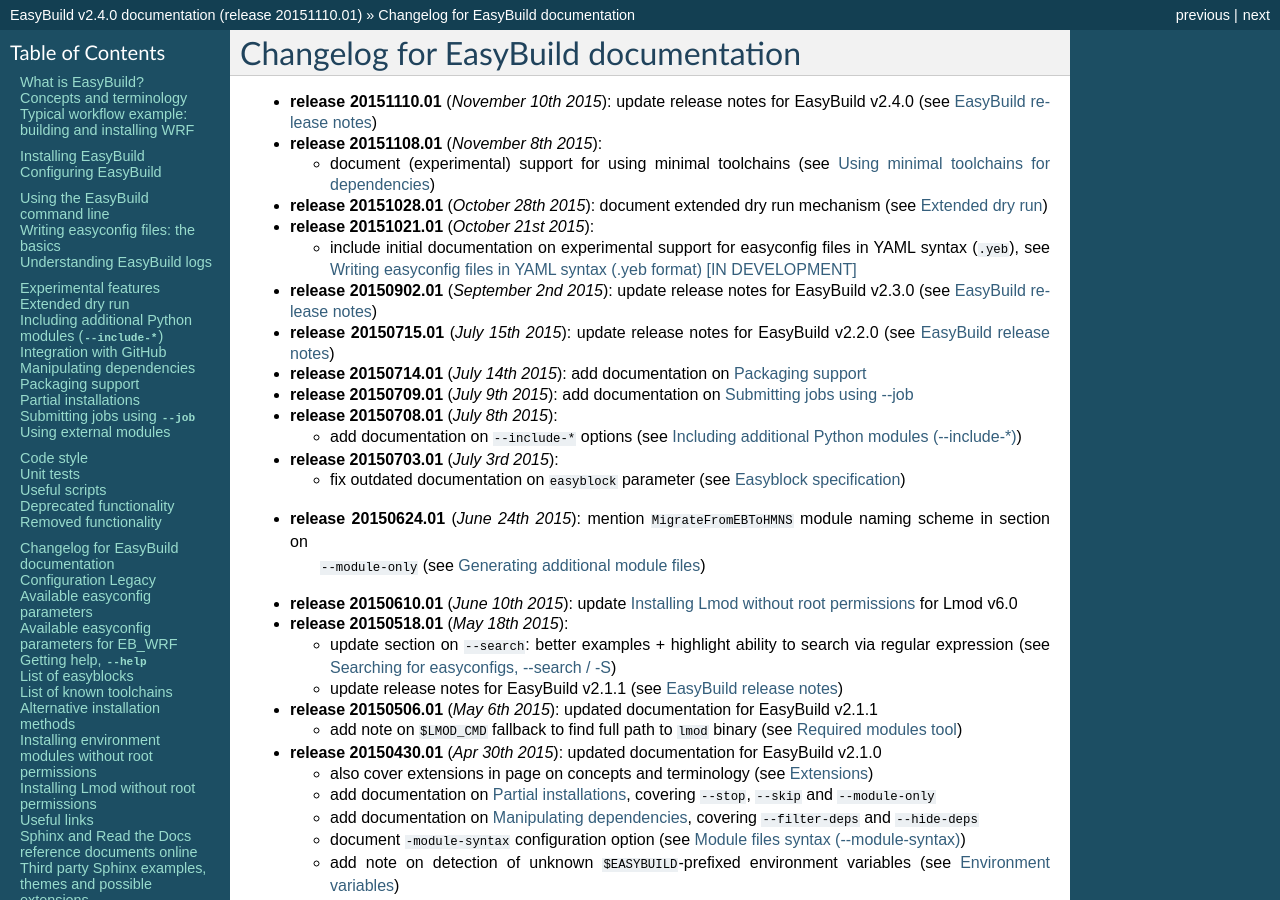
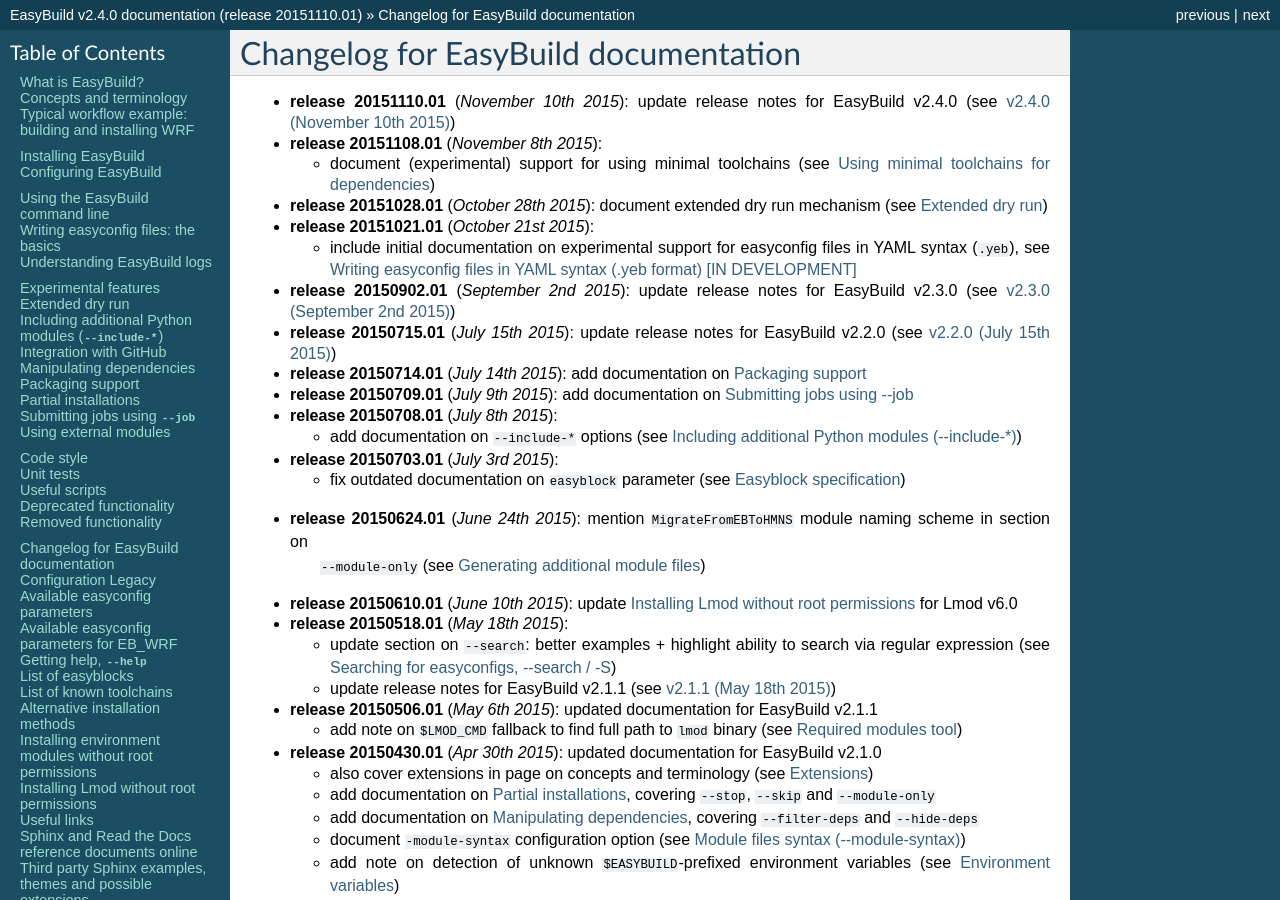
Before and after one commit to easybuilders/easybuild, a Sphinx documentation site: the page built from docs/Changelog.rst, in a window 1280 px wide and 900 px high. Built offline with Sphinx 7.4.7, drawn with Linux system fonts in a browser that asks for light colours; some of the changed lines change nothing that is shown.

Commit message:
fix refs to latest release notes

```diff
--- a/docs/Changelog.rst
+++ b/docs/Changelog.rst
@@ -3,7 +3,7 @@
 Changelog for EasyBuild documentation
 -------------------------------------
 
-* **release 20151110.01** (`November 10th 2015`): update release notes for EasyBuild v2.4.0 (see :ref:`release_notes`)
+* **release 20151110.01** (`November 10th 2015`): update release notes for EasyBuild v2.4.0 (see :ref:`release_notes_eb240`)
 * **release 20151108.01** (`November 8th 2015`):
 
   * document (experimental) support for using minimal toolchains (see :ref:`minimal_toolchains`)
@@ -14,8 +14,8 @@
   * include initial documentation on experimental support for easyconfig files in YAML syntax (``.yeb``),
     see :ref:`easyconfig_yeb_format`
 
-* **release 20150902.01** (`September 2nd 2015`): update release notes for EasyBuild v2.3.0 (see :ref:`release_notes`)
-* **release 20150715.01** (`July 15th 2015`): update release notes for EasyBuild v2.2.0 (see :ref:`release_notes`)
+* **release 20150902.01** (`September 2nd 2015`): update release notes for EasyBuild v2.3.0 (see :ref:`release_notes_eb230`)
+* **release 20150715.01** (`July 15th 2015`): update release notes for EasyBuild v2.2.0 (see :ref:`release_notes_eb220`)
 * **release 20150714.01** (`July 14th 2015`): add documentation on :ref:`packaging_support`
 * **release 20150709.01** (`July 9th 2015`): add documentation on :ref:`submitting_jobs`
 * **release 20150708.01** (`July 8th 2015`):
@@ -33,7 +33,7 @@
 * **release 20150518.01** (`May 18th 2015`):
 
   * update section on ``--search``: better examples + highlight ability to search via regular expression (see :ref:`searching_for_easyconfigs`)
-  * update release notes for EasyBuild v2.1.1 (see :ref:`release_notes`)
+  * update release notes for EasyBuild v2.1.1 (see :ref:`release_notes_eb211`)
 
 * **release 20150506.01** (`May 6th 2015`): updated documentation for EasyBuild v2.1.1
 
```
